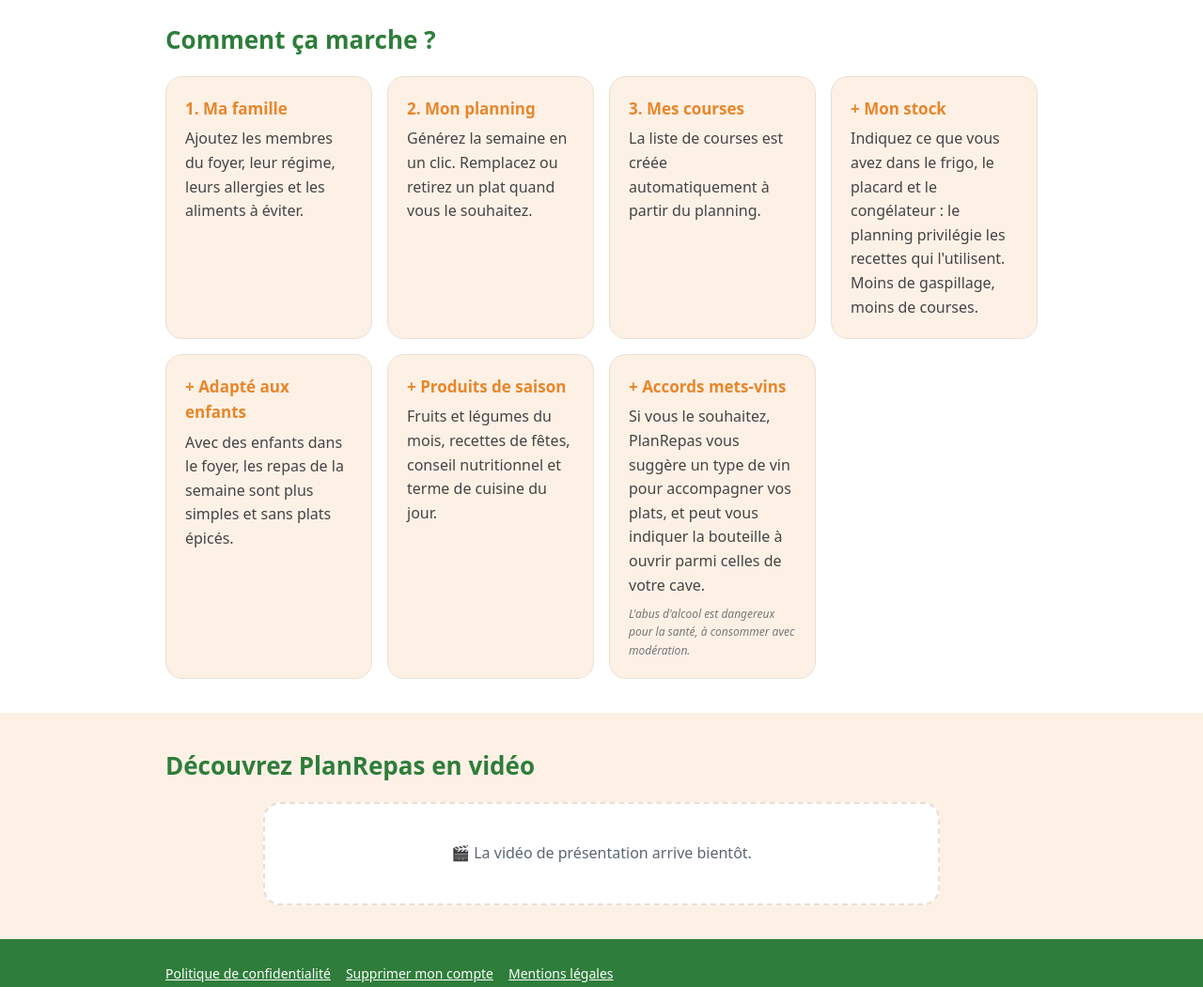
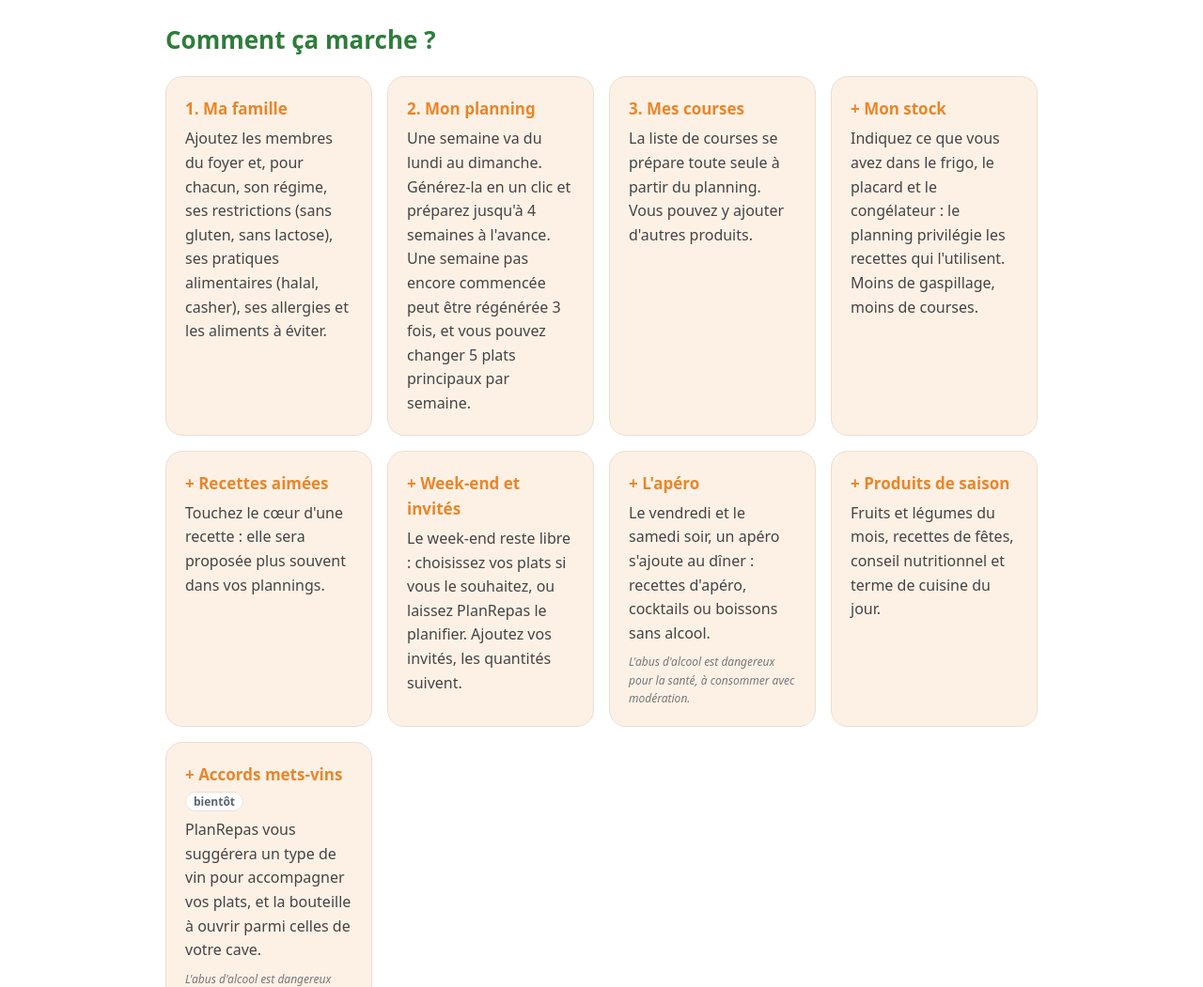
Before and after one commit to METASERV-DEV/plan-repas-site, a plain HTML site: page index.html in a window 1280 px wide. Shown: the part 540-1591 px from the top of the page at 94% size. Drawn offline with Linux system fonts and the light colour scheme.

Commit message:
Site : nouveau logo et règles à jour de l'appli
Logo, favicon et icône Apple remplacés par le nouveau logo PlanRepas.
Section « Comment ça marche » alignée sur l'appli : règles du planning
(lundi-dimanche, 4 semaines, 3 régénérations, 5 changements), recettes
aimées, week-end et invités, apéro ; carte « enfants » retirée, accords
mets-vins marqués « bientôt ». Confidentialité et suppression de compte
complétées (pratiques alimentaires, stock, ville, recettes aimées).

Co-Authored-By: Claude Opus 5.5 <noreply@anthropic.com>
Claude-Session: https://claude.ai/code/session_011bdzUgtZiGB9gEY5n2CwQw

```diff
--- a/index.html
+++ b/index.html
@@ -31,7 +31,7 @@
         <p>PlanRepas compose votre planning de repas à partir de près de 3 000 recettes, en respectant les régimes, les allergies et les goûts de chaque membre de la famille. Il privilégie les ingrédients que vous avez déjà, et la liste de courses suit automatiquement.</p>
         <span class="badge gris">Bientôt sur Google Play</span>
       </div>
-      <img class="mascotte" src="logo.png" alt="La cuisinière PlanRepas">
+      <img class="mascotte" src="logo.png" alt="Logo PlanRepas">
     </div>
   </section>
 
@@ -39,13 +39,15 @@
     <div class="wrap">
       <h2>Comment ça marche ?</h2>
       <div class="grille">
-        <div class="carte"><h3>1. Ma famille</h3><p>Ajoutez les membres du foyer, leur régime, leurs allergies et les aliments à éviter.</p></div>
-        <div class="carte"><h3>2. Mon planning</h3><p>Générez la semaine en un clic. Remplacez ou retirez un plat quand vous le souhaitez.</p></div>
-        <div class="carte"><h3>3. Mes courses</h3><p>La liste de courses est créée automatiquement à partir du planning.</p></div>
+        <div class="carte"><h3>1. Ma famille</h3><p>Ajoutez les membres du foyer et, pour chacun, son régime, ses restrictions (sans gluten, sans lactose), ses pratiques alimentaires (halal, casher), ses allergies et les aliments à éviter.</p></div>
+        <div class="carte"><h3>2. Mon planning</h3><p>Une semaine va du lundi au dimanche. Générez-la en un clic et préparez jusqu'à 4 semaines à l'avance. Une semaine pas encore commencée peut être régénérée 3 fois, et vous pouvez changer 5 plats principaux par semaine.</p></div>
+        <div class="carte"><h3>3. Mes courses</h3><p>La liste de courses se prépare toute seule à partir du planning. Vous pouvez y ajouter d'autres produits.</p></div>
         <div class="carte"><h3>+ Mon stock</h3><p>Indiquez ce que vous avez dans le frigo, le placard et le congélateur : le planning privilégie les recettes qui l'utilisent. Moins de gaspillage, moins de courses.</p></div>
-        <div class="carte"><h3>+ Adapté aux enfants</h3><p>Avec des enfants dans le foyer, les repas de la semaine sont plus simples et sans plats épicés.</p></div>
+        <div class="carte"><h3>+ Recettes aimées</h3><p>Touchez le cœur d'une recette : elle sera proposée plus souvent dans vos plannings.</p></div>
+        <div class="carte"><h3>+ Week-end et invités</h3><p>Le week-end reste libre : choisissez vos plats si vous le souhaitez, ou laissez PlanRepas le planifier. Ajoutez vos invités, les quantités suivent.</p></div>
+        <div class="carte"><h3>+ L'apéro</h3><p>Le vendredi et le samedi soir, un apéro s'ajoute au dîner : recettes d'apéro, cocktails ou boissons sans alcool.</p><p class="mention">L'abus d'alcool est dangereux pour la santé, à consommer avec modération.</p></div>
         <div class="carte"><h3>+ Produits de saison</h3><p>Fruits et légumes du mois, recettes de fêtes, conseil nutritionnel et terme de cuisine du jour.</p></div>
-        <div class="carte"><h3>+ Accords mets-vins</h3><p>Si vous le souhaitez, PlanRepas vous suggère un type de vin pour accompagner vos plats, et peut vous indiquer la bouteille à ouvrir parmi celles de votre cave.</p><p class="mention">L'abus d'alcool est dangereux pour la santé, à consommer avec modération.</p></div>
+        <div class="carte"><h3>+ Accords mets-vins <span class="bientot">bientôt</span></h3><p>PlanRepas vous suggérera un type de vin pour accompagner vos plats, et la bouteille à ouvrir parmi celles de votre cave.</p><p class="mention">L'abus d'alcool est dangereux pour la santé, à consommer avec modération.</p></div>
       </div>
     </div>
   </section>
--- a/style.css
+++ b/style.css
@@ -46,6 +46,7 @@ h2 { color: var(--vert-fonce); font-size: 26px; margin: 0 0 18px; }
 section.blanc .carte { background: var(--creme); }
 .carte h3 { margin: 0 0 6px; font-size: 17px; color: var(--orange); }
 .carte p { margin: 0; color: #444; }
+.carte h3 .bientot { font-size: 12px; font-weight: 700; color: var(--gris); background: #fff; border: 1px solid var(--bord); border-radius: 999px; padding: 1px 8px; vertical-align: middle; }
 .carte p.mention { margin-top: 8px; font-size: 12px; font-style: italic; color: #777; }
 
 /* Vidéo */
```
Also changed, not shown: confidentialite.html (+5 -3 lines), suppression-compte.html (+2 -1 lines), apple-touch-icon.png, favicon.png, logo.png, 1 other file.
